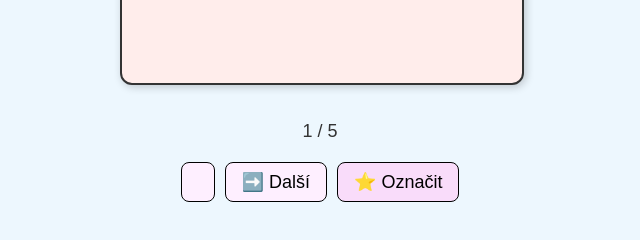
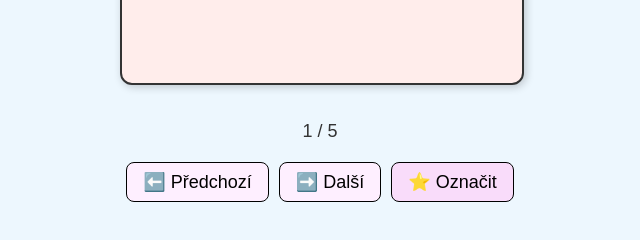
Before and after one commit to ceslavita/Krok-za-krokem-1, a plain HTML site: page prvnilekce/index.html in a window 1280 px wide. Shown: the part 286-526 px from the top of the page, without its empty margins (320-960 px from the left). Drawn offline with Linux system fonts and the light colour scheme.

Commit message:
Update index.html

```diff
--- a/prvnilekce/index.html
+++ b/prvnilekce/index.html
@@ -127,7 +127,7 @@
 <div id="cardCounter">1 / 5</div>
 
 <div class="controls">
-  <button onclick="prevCard()"⬅️ Předchozí</button>
+  <button onclick="prevCard()">⬅️ Předchozí</button>
   <button onclick="nextCard()">➡️ Další</button>
   <button onclick="toggleHard()" class="starBtn">⭐ Označit</button>
 </div>
```
